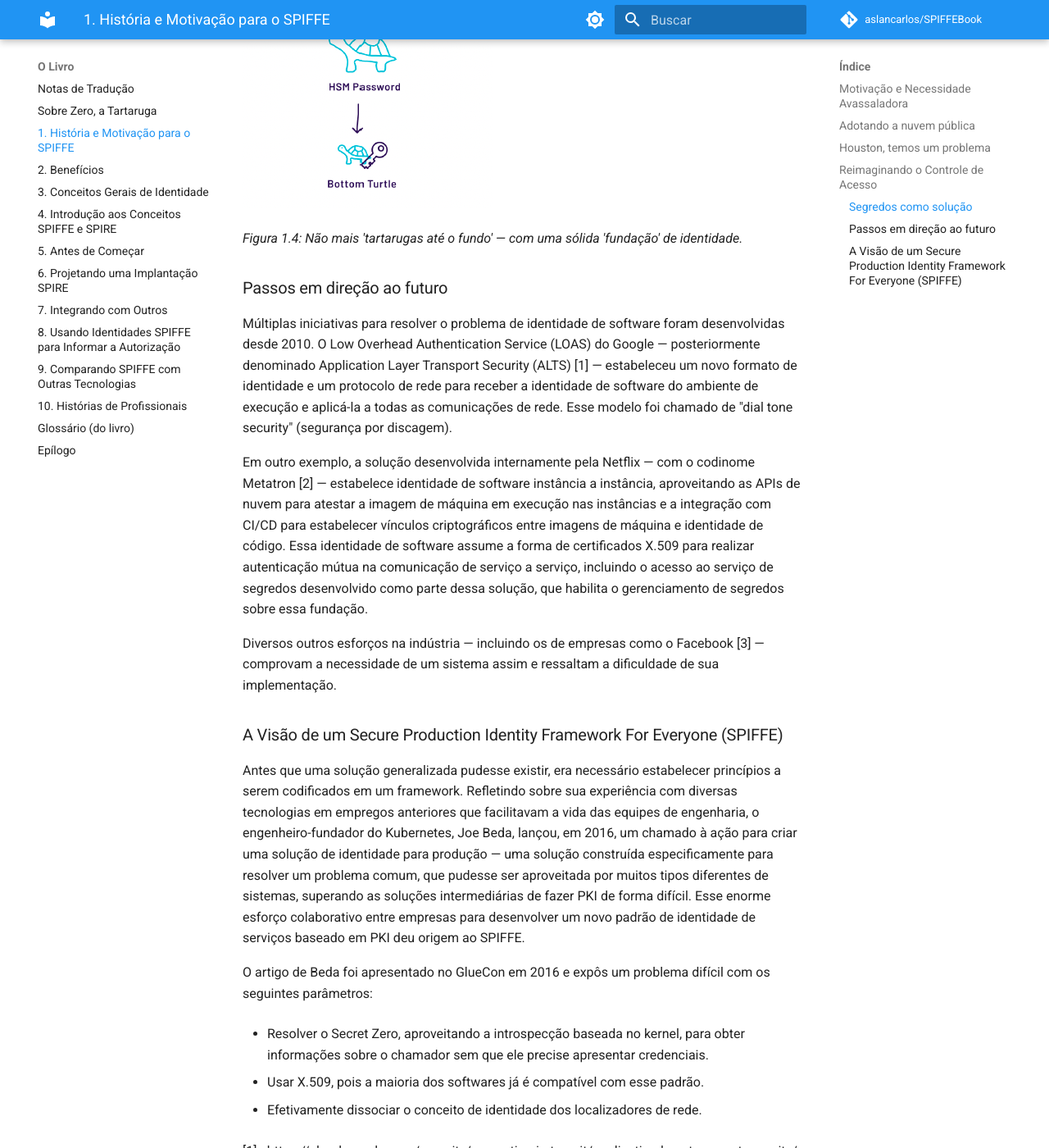
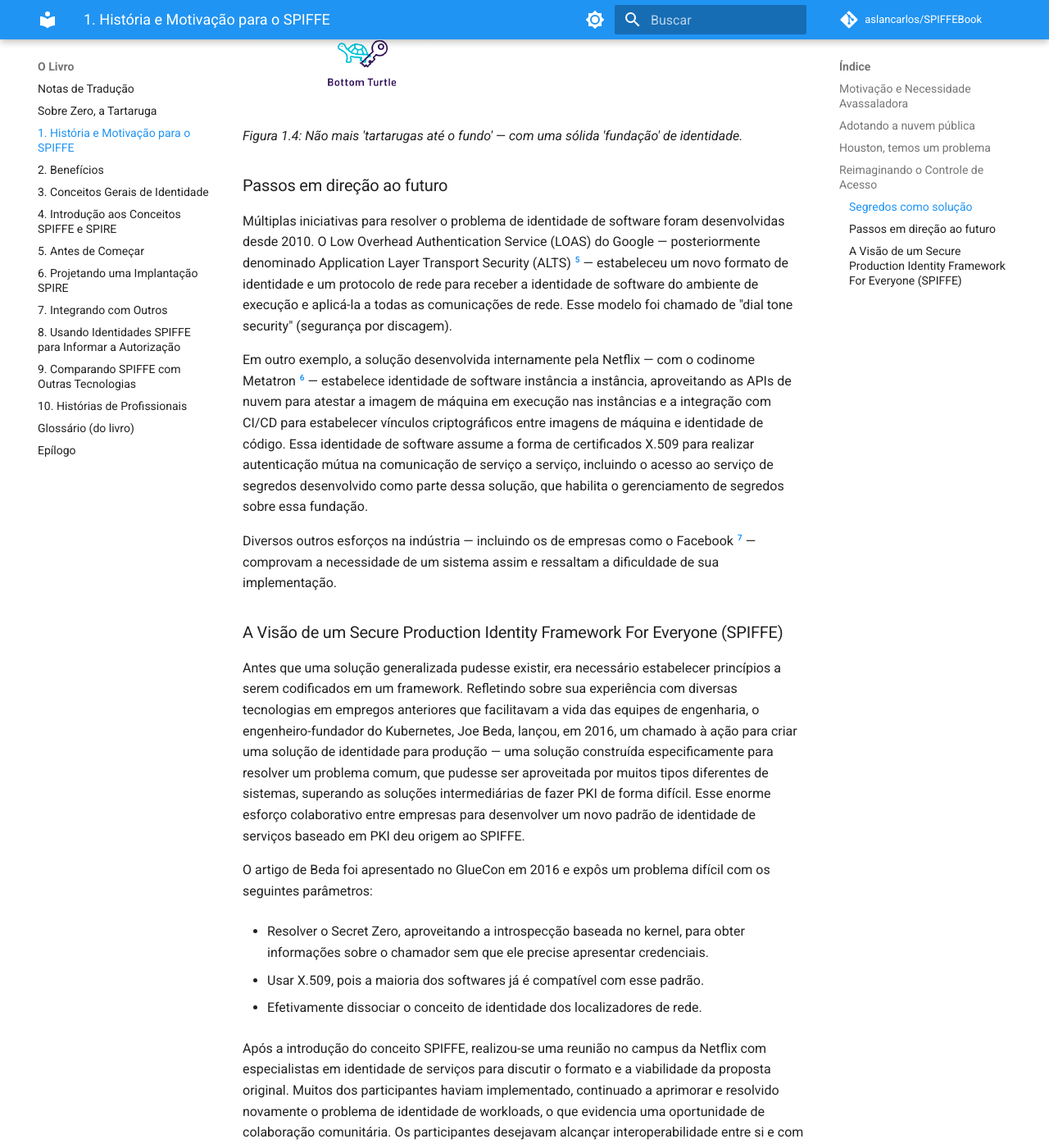
Before and after one commit to aslancarlos/SPIFFEBook, an MkDocs documentation site: the page built from docs/livro/01-historia-e-motivacao.md, in a window 1280 px wide and 1400 px high, scrolled down 7497 px. Shown: the whole window at 82% size. Built offline with MkDocs 1.6.1 and Material for MkDocs 9.7.7, drawn with Linux system fonts in a browser that asks for light colours; comment, search, counter and statistics services are not loaded; some of the changed text lies outside the part shown.

Commit message:
docs(livro): converte referências [n] em footnotes Markdown
- Cap 1: 7 footnotes ([^1]-[^7]); numeração reiniciava por seção no
  original, unificada em sequência única por página
- Cap 4: citação RFC 5280 ancorada no parágrafo do X509-SVID
- URLs normalizadas com autolink; extensão footnotes já habilitada no mkdocs

Build validado com 'mkdocs build --strict' (0 avisos).

```diff
--- a/docs/livro/01-historia-e-motivacao.md
+++ b/docs/livro/01-historia-e-motivacao.md
@@ -6,7 +6,7 @@
 
 Não chegamos onde estamos hoje sem antes passar por algumas dores do crescimento.
 
-Quando a internet se tornou amplamente disponível em 1981, havia apenas 213 servidores distintos e a segurança mal era considerada uma preocupação \[1\]. Com o aumento do número de computadores interconectados, a segurança continuou sendo um ponto fraco: vulnerabilidades facilmente exploráveis levaram a ataques em massa, como o Morris Worm \[2\], que comprometeu a maioria dos servidores Unix na internet em 1988, e o worm Slammer \[3\], que se espalhou por centenas de milhares de servidores Windows em 2003.
+Quando a internet se tornou amplamente disponível em 1981, havia apenas 213 servidores distintos e a segurança mal era considerada uma preocupação [^1]. Com o aumento do número de computadores interconectados, a segurança continuou sendo um ponto fraco: vulnerabilidades facilmente exploráveis levaram a ataques em massa, como o Morris Worm [^2], que comprometeu a maioria dos servidores Unix na internet em 1988, e o worm Slammer [^3], que se espalhou por centenas de milhares de servidores Windows em 2003.
 
 Com o passar das décadas, os padrões convencionais de defesa de perímetro existentes não são adequados às arquiteturas computacionais nem aos limites em constante evolução da tecnologia moderna. Soluções pontuais e tecnologias foram se empilhando umas sobre as outras para cobrir as rachaduras crescentes em que os conceitos básicos de segurança de rede não acompanharam as tendências de modernização.
 
@@ -16,14 +16,14 @@ Ao longo dos anos, observamos três tendências consideráveis que evidenciam os
 
 - O software não roda mais em servidores individuais controlados pela organização. Desde 2015, novos softwares são tipicamente construídos como uma coleção de microsserviços que podem ser escalados individualmente ou migrados para provedores de hospedagem na nuvem. Se você não consegue traçar uma linha precisa ao redor dos serviços que precisam ser protegidos, é impossível construir uma barreira ao redor deles.
 
-\[1\] - <https://tools.ietf.org/html/rfc1296>\
-\[2\] - <https://spaf.cerias.purdue.edu/tech-reps/823.pdf>
+[^1]: <https://tools.ietf.org/html/rfc1296>
+[^2]: <https://spaf.cerias.purdue.edu/tech-reps/823.pdf>
 
-\[3\] - <https://www.caida.org/publications/papers/2003/sapphire/sapphire.html>
+[^3]: <https://www.caida.org/publications/papers/2003/sapphire/sapphire.html>
 
-\[4\] - <https://nvd.nist.gov/vuln/search/statistics>
+[^4]: <https://nvd.nist.gov/vuln/search/statistics>
 
-Você não pode confiar em tudo, nem mesmo no software da própria empresa. Antes, achávamos que as vulnerabilidades de software eram como moscas que poderíamos enxotar individualmente; agora parecem mais um enxame de abelhas. Em média, o National Vulnerability Database \[4\] reporta mais de 15.000 novas vulnerabilidades de software por ano. Se você escreve ou compra um software, ele provavelmente terá vulnerabilidades em algum momento.
+Você não pode confiar em tudo, nem mesmo no software da própria empresa. Antes, achávamos que as vulnerabilidades de software eram como moscas que poderíamos enxotar individualmente; agora parecem mais um enxame de abelhas. Em média, o National Vulnerability Database [^4] reporta mais de 15.000 novas vulnerabilidades de software por ano. Se você escreve ou compra um software, ele provavelmente terá vulnerabilidades em algum momento.
 
 - Você também não pode confiar plenamente nas pessoas — elas cometem erros, ficam insatisfeitas e têm acesso total aos serviços internos. Primeiro, dezenas de milhares de ataques bem-sucedidos anualmente baseiam-se em phishing ou no roubo de credenciais válidas de funcionários. Segundo, com o advento das aplicações em nuvem e das equipes de trabalho móveis, os funcionários podem acessar recursos legitimamente a partir de diversas redes. Construir uma barreira não faz mais sentido quando as pessoas precisam cruzá-la constantemente apenas para realizar seu trabalho.
 
@@ -103,11 +103,11 @@ Queremos uma solução que não inclua segredos de longa duração (que podem se
 
 ### Passos em direção ao futuro
 
-Múltiplas iniciativas para resolver o problema de identidade de software foram desenvolvidas desde 2010. O Low Overhead Authentication Service (LOAS) do Google — posteriormente denominado Application Layer Transport Security (ALTS) \[1\] — estabeleceu um novo formato de identidade e um protocolo de rede para receber a identidade de software do ambiente de execução e aplicá-la a todas as comunicações de rede. Esse modelo foi chamado de "dial tone security" (segurança por discagem).
+Múltiplas iniciativas para resolver o problema de identidade de software foram desenvolvidas desde 2010. O Low Overhead Authentication Service (LOAS) do Google — posteriormente denominado Application Layer Transport Security (ALTS) [^5] — estabeleceu um novo formato de identidade e um protocolo de rede para receber a identidade de software do ambiente de execução e aplicá-la a todas as comunicações de rede. Esse modelo foi chamado de "dial tone security" (segurança por discagem).
 
-Em outro exemplo, a solução desenvolvida internamente pela Netflix — com o codinome Metatron \[2\] — estabelece identidade de software instância a instância, aproveitando as APIs de nuvem para atestar a imagem de máquina em execução nas instâncias e a integração com CI/CD para estabelecer vínculos criptográficos entre imagens de máquina e identidade de código. Essa identidade de software assume a forma de certificados X.509 para realizar autenticação mútua na comunicação de serviço a serviço, incluindo o acesso ao serviço de segredos desenvolvido como parte dessa solução, que habilita o gerenciamento de segredos sobre essa fundação.
+Em outro exemplo, a solução desenvolvida internamente pela Netflix — com o codinome Metatron [^6] — estabelece identidade de software instância a instância, aproveitando as APIs de nuvem para atestar a imagem de máquina em execução nas instâncias e a integração com CI/CD para estabelecer vínculos criptográficos entre imagens de máquina e identidade de código. Essa identidade de software assume a forma de certificados X.509 para realizar autenticação mútua na comunicação de serviço a serviço, incluindo o acesso ao serviço de segredos desenvolvido como parte dessa solução, que habilita o gerenciamento de segredos sobre essa fundação.
 
-Diversos outros esforços na indústria — incluindo os de empresas como o Facebook \[3\] — comprovam a necessidade de um sistema assim e ressaltam a dificuldade de sua implementação.
+Diversos outros esforços na indústria — incluindo os de empresas como o Facebook [^7] — comprovam a necessidade de um sistema assim e ressaltam a dificuldade de sua implementação.
 
 ### A Visão de um Secure Production Identity Framework For Everyone (SPIFFE)
 
@@ -121,11 +121,11 @@ O artigo de Beda foi apresentado no GlueCon em 2016 e expôs um problema difíci
 
 - Efetivamente dissociar o conceito de identidade dos localizadores de rede.
 
-\[1\] - https://cloud.google.com/security/encryption-in-transit/application-layertransport-security/
+[^5]: <https://cloud.google.com/security/encryption-in-transit/application-layertransport-security/>
 
-\[2\] - https://www.usenix.org/sites/default/files/conference/protectedfiles/enigma_haken_slides.pdf
+[^6]: <https://www.usenix.org/sites/default/files/conference/protectedfiles/enigma_haken_slides.pdf>
 
-\[3\] - https://engineering.fb.com/security/service-encryption/
+[^7]: <https://engineering.fb.com/security/service-encryption/>
 
 Após a introdução do conceito SPIFFE, realizou-se uma reunião no campus da Netflix com especialistas em identidade de serviços para discutir o formato e a viabilidade da proposta original. Muitos dos participantes haviam implementado, continuado a aprimorar e resolvido novamente o problema de identidade de workloads, o que evidencia uma oportunidade de colaboração comunitária. Os participantes desejavam alcançar interoperabilidade entre si e com outras organizações. Esses especialistas perceberam que haviam implementado soluções semelhantes para resolver o mesmo problema e que poderiam trabalhar juntos para definir um padrão comum.
 
```
Also changed, not shown: docs/livro/04-introducao-spiffe-spire.md (+2 -2 lines).
